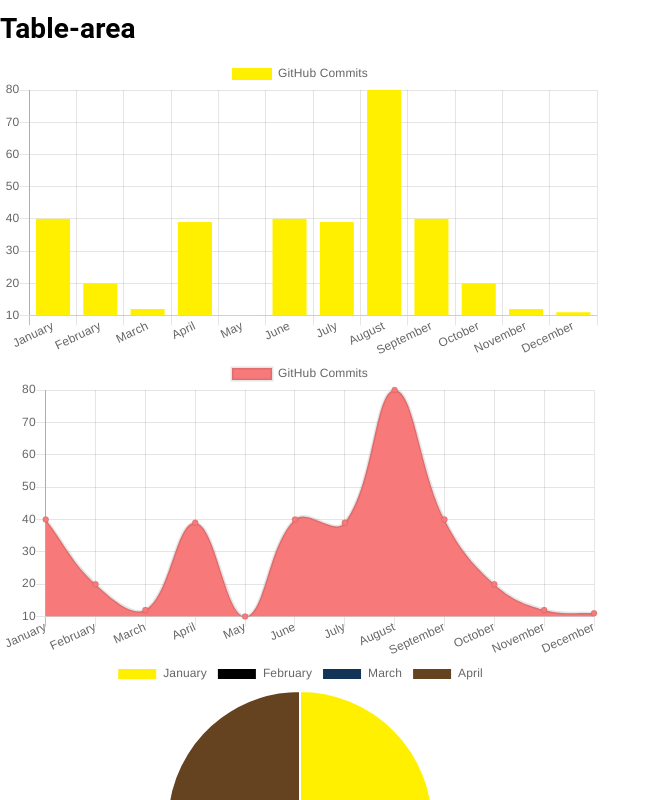
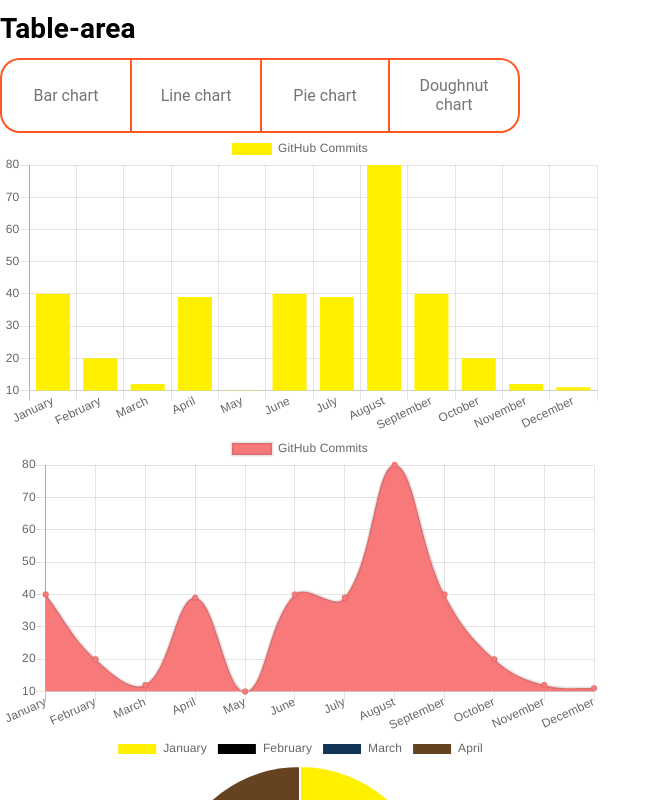
Before and after one commit to eshulga/chartio, a Vue app: page / in a window 1280 px wide. Shown: the top 800 px of the page, without its empty margins (0-661 px from the left). Built offline with nearby package versions, Linux system fonts and the light colour scheme.

Commit message:
updated toggle-controls

```diff
--- /dev/null
+++ b/src/common/chart-toggle/ChartToggle.vue
@@ -0,0 +1,94 @@
+<template>
+    <div class="row">
+        <button class="disabled" @click="clicked($event)">Bar chart</button>
+        <button class="disabled" @click="clicked">Line chart</button>
+        <button class="disabled" @click="clicked">Pie chart</button>
+        <button class="disabled" @click="clicked">Doughnut chart</button>
+    </div>
+</template>
+
+<script>
+export default {
+  data () {
+    return {
+      isActive: false
+    }
+  },
+  methods: {
+    clicked: function (event) {
+      var sibl = this.getSiblings(event.target)
+      event.stopImmediatePropagation()
+      event.target.classList.add('active')
+      sibl.forEach((item) => {
+        return item.classList.remove('active')
+      })
+      // this.isActive = !this.isActive
+    },
+    getSiblings: function (elem) {
+      var siblings = []
+      var sibling = elem
+      while (sibling.previousSibling) {
+        sibling = sibling.previousSibling
+        sibling.nodeType === 1 && siblings.push(sibling)
+      }
+
+      sibling = elem
+      while (sibling.nextSibling) {
+        sibling = sibling.nextSibling
+        sibling.nodeType === 1 && siblings.push(sibling)
+      }
+
+      return siblings
+    }
+  }
+}
+</script>
+
+<style lang="scss" scoped>
+.row {
+  display: flex;
+  flex-direction: row;
+  button {
+    display: flex;
+    border: 2px solid #ff5722;
+    height: 75px;
+    width: 130px;
+    background: #fff;
+    outline: none;
+    cursor: pointer;
+    justify-content: center;
+    align-items: center;
+    font-family: "Roboto", sans-serif;
+    color: #757575;
+    font-size: 16px;
+    padding: 0 10px;
+    svg {
+      margin: 0 10px;
+      color: #ff5722;
+    }
+    &:nth-child(1) {
+      border-radius: 20px 0 0 20px;
+      border-right: none;
+    }
+    &:nth-child(2) {
+      border-right: none;
+    }
+    &:nth-child(4) {
+      border-radius: 0 20px 20px 0;
+      border-left: none;
+      svg {
+        margin: 0;
+        padding-left: 10px;
+      }
+    }
+  }
+  .active {
+    background: #ff5722;
+    color: #fff;
+    svg {
+      color: #fff;
+    }
+  }
+}
+
+</style>
--- a/src/components/controls/controls.vue
+++ b/src/components/controls/controls.vue
@@ -1,10 +1,12 @@
 <template>
     <div>
-      <table-area/>
+      <table-area />
+      <chart-toggle />
     </div>
 </template>
 <script>
 import TableArea from '../table-area/TableArea.vue'
+import ChartToggle from '../../common/chart-toggle/ChartToggle.vue'
 
 export default {
   name: 'Controls',
@@ -13,7 +15,7 @@ export default {
     }
   },
   components: {
-    TableArea
+    TableArea, ChartToggle
   }
 }
 </script>
```
Also changed, not shown: src/common/chart-toogle/ChartToggle.vue (deleted).
